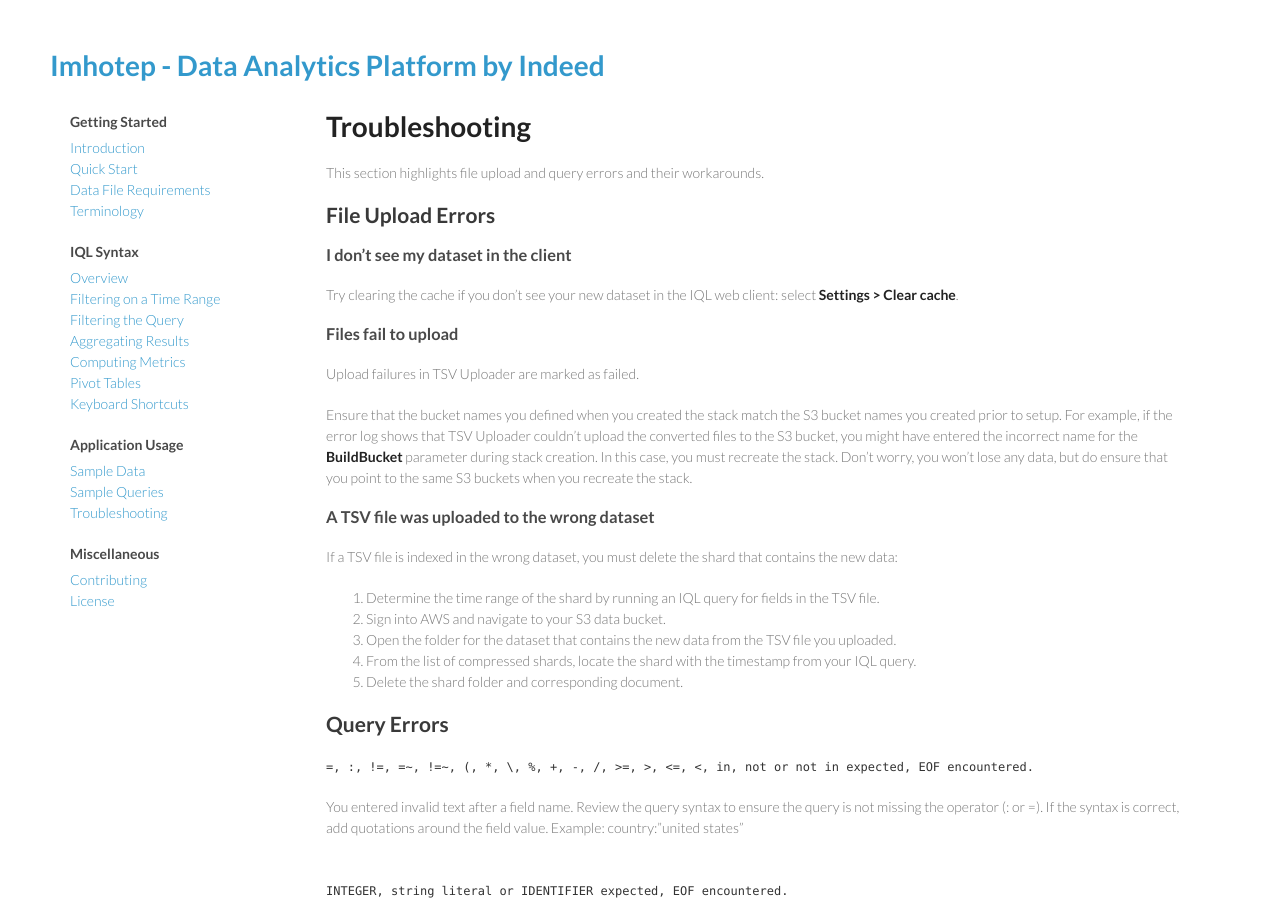
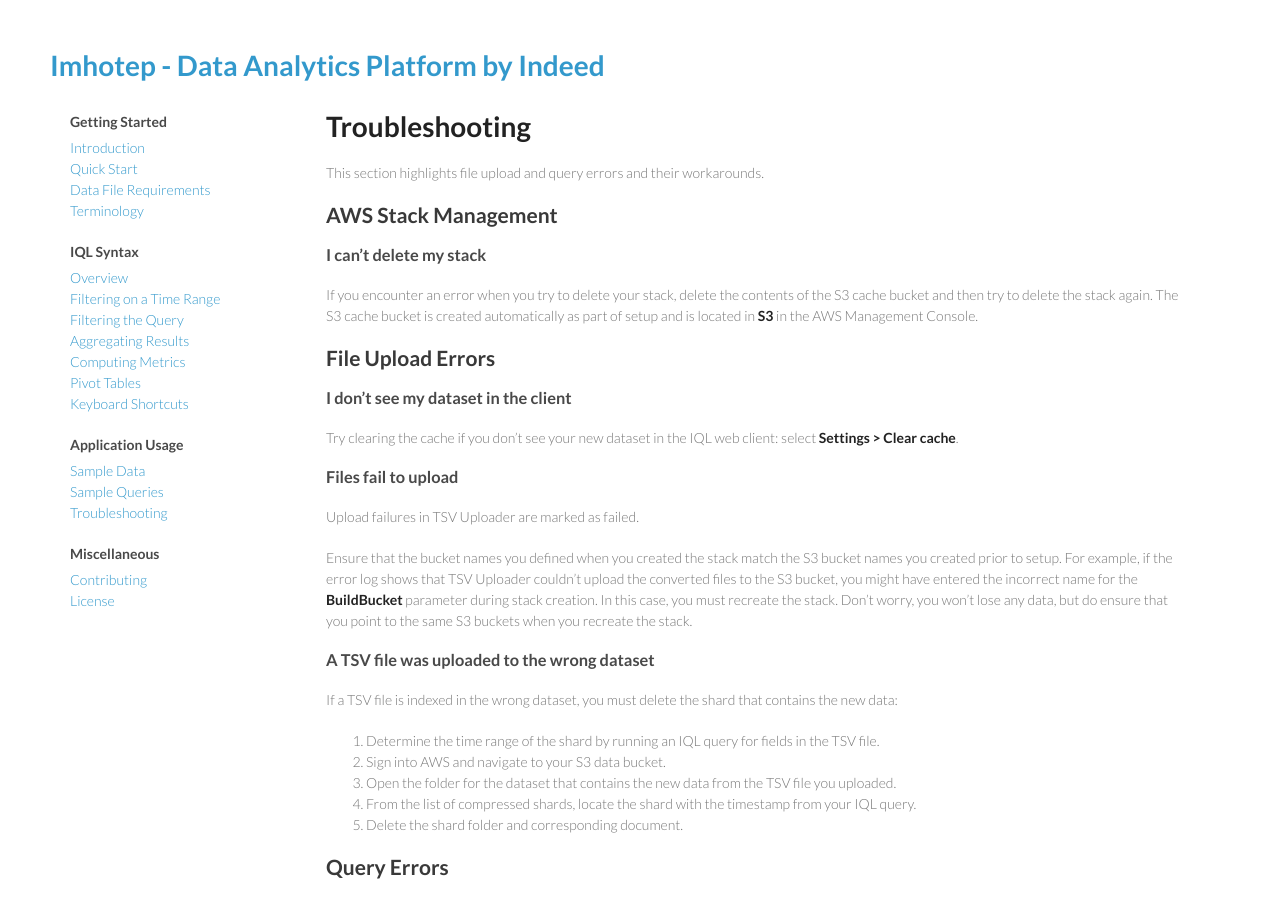
Before and after one commit to indeedeng/imhotep, a Jekyll site: the page built from docs/troubleshooting.md, in a window 1280 px wide and 900 px high. Built offline with Jekyll 4.4.1, drawn with Linux system fonts in a browser that asks for light colours; Markdown is read by kramdown in place of the engine named in the settings.

Commit message:
delete cache bucket workaround

```diff
--- a/docs/troubleshooting.md
+++ b/docs/troubleshooting.md
@@ -5,6 +5,11 @@
 ---
 
 This section highlights file upload and query errors and their workarounds.
+
+##AWS Stack Management
+
+###I can't delete my stack
+If you encounter an error when you try to delete your stack, delete the contents of the S3 cache bucket and then try to delete the stack again. The S3 cache bucket is created automatically as part of setup and is located in **S3** in the AWS Management Console.
 
 ##File Upload Errors
 
```
